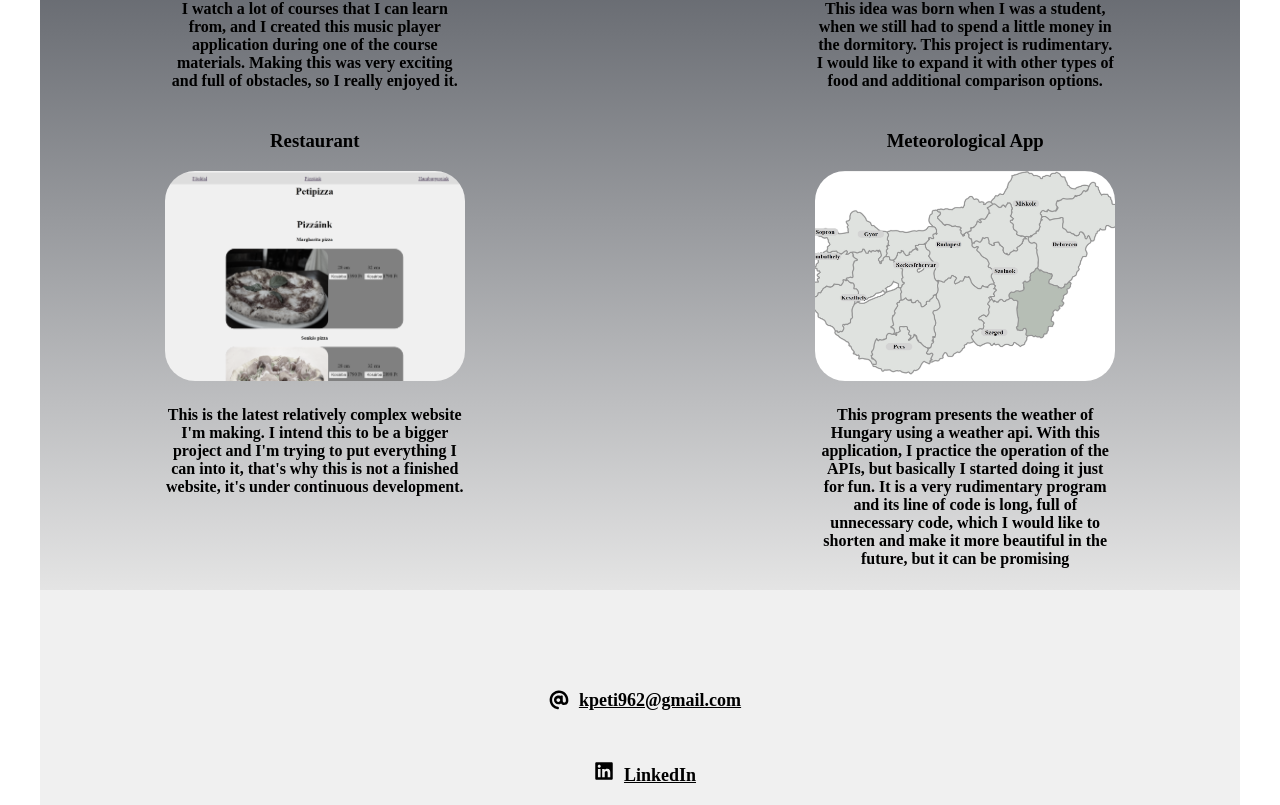
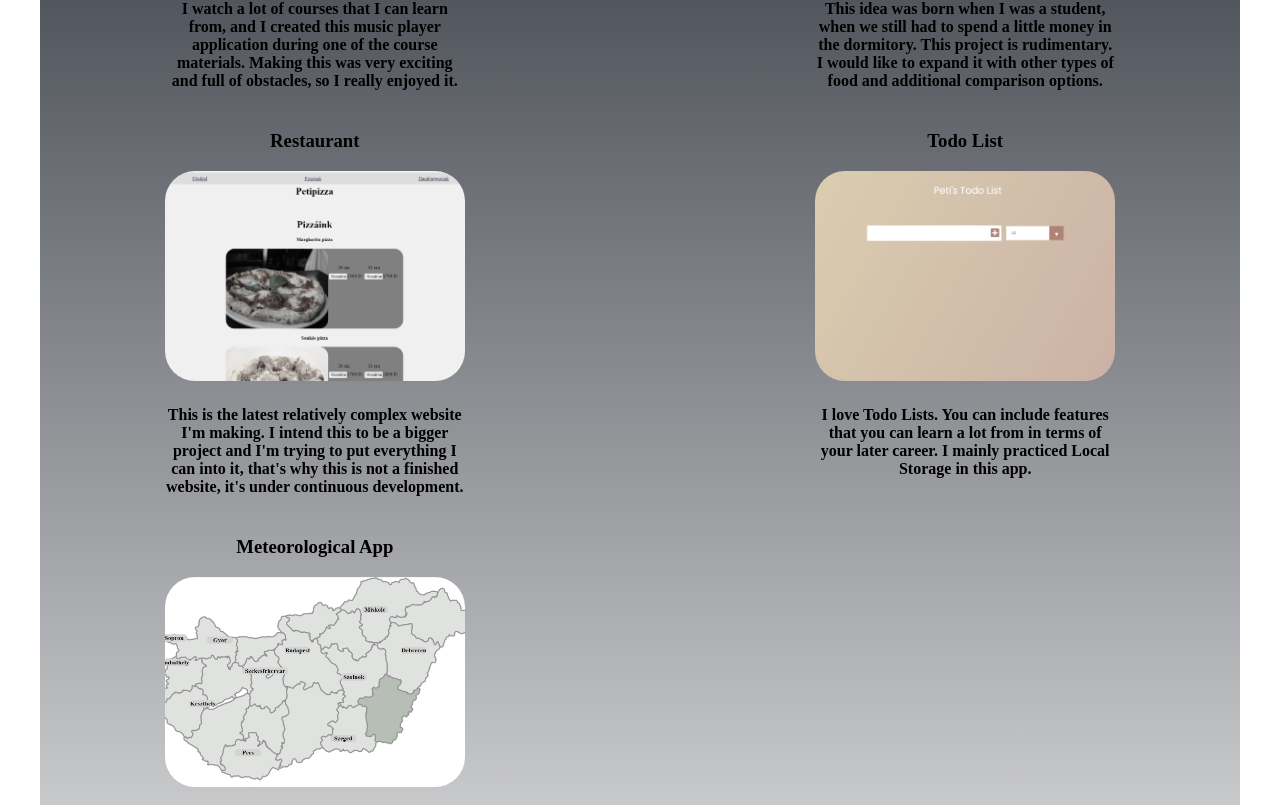
Before and after one commit to Kpeti962/firstPortfolio, a React (Create React App) app: page / in a window 1280 px wide. Shown: the part 2235-3040 px from the top of the page. Built offline with nearby package versions, Linux system fonts and the light colour scheme.

Commit message:
added a new project

```diff
--- a/src/components/MyProjects.js
+++ b/src/components/MyProjects.js
@@ -3,6 +3,7 @@ import musicPlayer from "../img/musicPlayer.png";
 import shoppingList from "../img/shoppingList.png";
 import pizzaComparison from "../img/pizzaComparison.png";
 import petipizza from "../img/petipizza.png";
+import todo from "../img/todo.png";
 import weather from "../img/weather.png";
 import TitleComponent from "./TitleComponent";
 
@@ -10,11 +11,12 @@ const MyProjects = () => {
 
   const [isHoveringMusicPlayer, setIsHoveringMusicPlayer] = useState(false);
   const [isHoveringPizzaComparison, setIsHoveringPizzaComparison] =
-    useState(false);
+  useState(false);
   const [isHoveringRestaurant, setIsHoveringRestaurant] =
-    useState(false);
+  useState(false);
+  const [isHoveringTodo, setIsHoveringTodo] = useState(false);
   const [isHoveringMeteorological, setIsHoveringMeteorological] =
-    useState(false);
+  useState(false);
 
   const hoverHandler = (project) => {
     project.setterFnc(!project.isHovering);
@@ -61,6 +63,17 @@ const MyProjects = () => {
       },
       isHovering: isHoveringRestaurant,
       setterFnc: setIsHoveringRestaurant,
+    },
+    {
+      projectName: "Todo List",
+      imgSrc: todo,
+      text: "I love Todo Lists. You can include features that you can learn a lot from in terms of your later career. I mainly practiced Local Storage in this app.",
+      links: {
+        projectLink: "https://kpeti962.github.io/localStoreToDo/",
+        githubLink: "https://github.com/Kpeti962/localStoreToDo",
+      },
+      isHovering: isHoveringTodo,
+      setterFnc: setIsHoveringTodo,
     },
     {
       projectName: "Meteorological App",
```
Also changed, not shown: src/img/todo.png (added).
